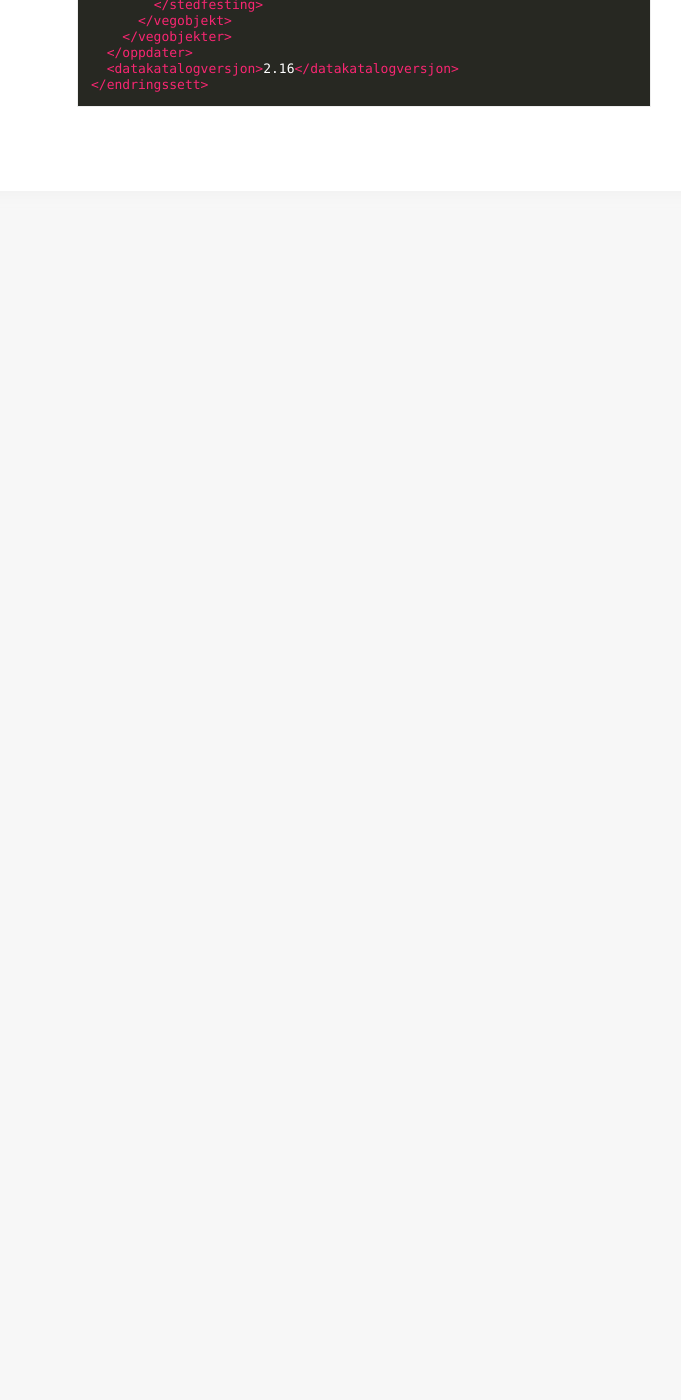
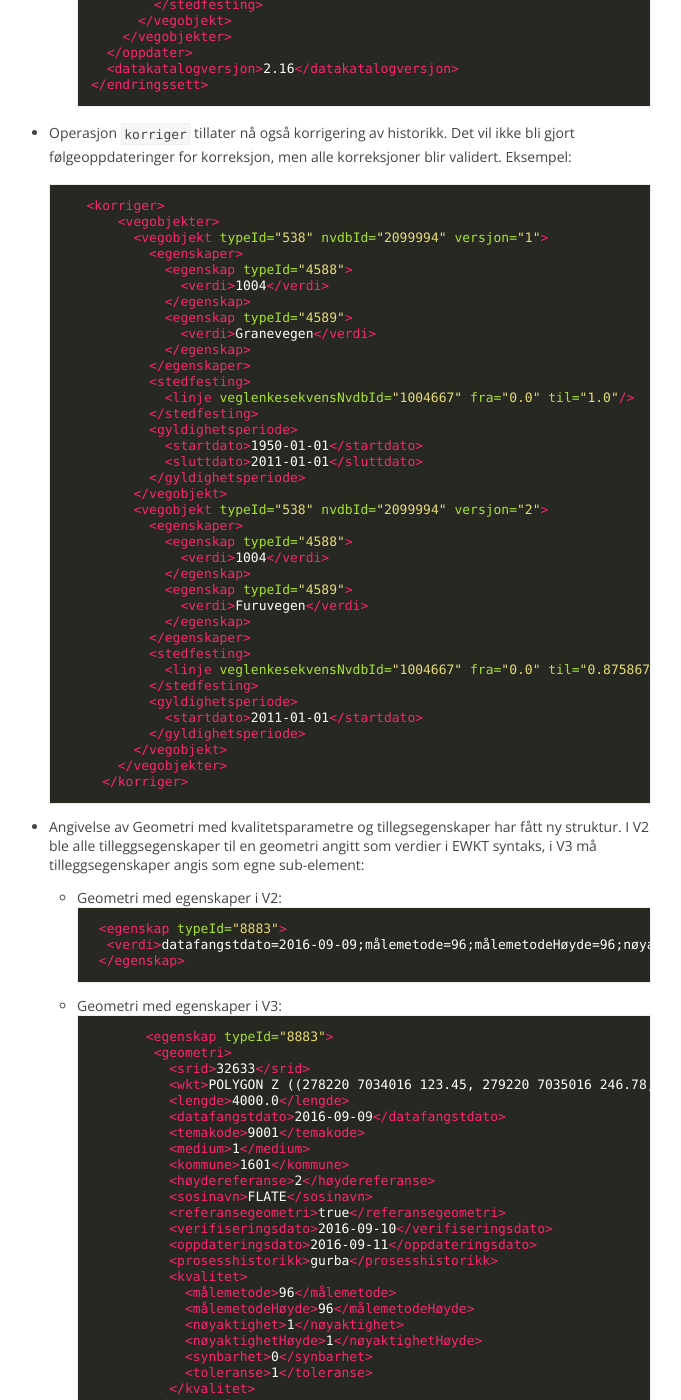
Before and after one commit to nvdb-vegdata/apiskrivdokumentasjon, a Jekyll site: the page built from apiskrivv3.md, in a window 1280 px wide and 1400 px high, scrolled down 2243 px. Shown: the whole window, without its empty margins (444-1125 px from the left). Built offline with Jekyll 4.4.1, drawn with Linux system fonts in a browser that asks for light colours; our own code applies the rules of GitHub Pages for plain Markdown files; before the commit the page ends 2504 px from its top, so only the background shows below that; some of the changed text lies outside the part shown.

Commit message:
Update apiskrivv3.md

````diff
--- a/apiskrivv3.md
+++ b/apiskrivv3.md
@@ -83,3 +83,115 @@ Skjemaet for endringssett har nå en ny og utvidet struktur. [Ny XSD er tilgjeng
       <datakatalogversjon>2.16</datakatalogversjon>
     </endringssett>
     ```
+
+ * Operasjon `korriger` tillater nå også korrigering av historikk. Det vil ikke bli gjort følgeoppdateringer for korreksjon, men alle korreksjoner blir validert. Eksempel:
+
+    ```xml
+      <korriger>
+          <vegobjekter>
+            <vegobjekt typeId="538" nvdbId="2099994" versjon="1">
+              <egenskaper>
+                <egenskap typeId="4588">
+                  <verdi>1004</verdi>
+                </egenskap>
+                <egenskap typeId="4589">
+                  <verdi>Granevegen</verdi>
+                </egenskap>
+              </egenskaper>
+              <stedfesting>
+                <linje veglenkesekvensNvdbId="1004667" fra="0.0" til="1.0"/>
+              </stedfesting>
+              <gyldighetsperiode>
+                <startdato>1950-01-01</startdato>
+                <sluttdato>2011-01-01</sluttdato>
+              </gyldighetsperiode>
+            </vegobjekt>
+            <vegobjekt typeId="538" nvdbId="2099994" versjon="2">
+              <egenskaper>
+                <egenskap typeId="4588">
+                  <verdi>1004</verdi>
+                </egenskap>
+                <egenskap typeId="4589">
+                  <verdi>Furuvegen</verdi>
+                </egenskap>
+              </egenskaper>
+              <stedfesting>
+                <linje veglenkesekvensNvdbId="1004667" fra="0.0" til="0.875867839535678"/>
+              </stedfesting>
+              <gyldighetsperiode>
+                <startdato>2011-01-01</startdato>
+              </gyldighetsperiode>
+            </vegobjekt>
+          </vegobjekter>
+        </korriger>
+      ```
+
+* Angivelse av Geometri med kvalitetsparametre og tillegsegenskaper har fått ny struktur. I V2 ble alle tilleggsegenskaper til en geometri angitt som verdier i EWKT syntaks, i V3 må tilleggsegenskaper angis som egne sub-element:
+  * Geometri med egenskaper i V2:
+  ```xml
+     <egenskap typeId="8883">
+      <verdi>datafangstdato=2016-09-09;målemetode=96;målemetodeHøyde=96;nøyaktighet=1;nøyaktighetHøyde=1;synbarhet=0;maksimaltAvvik=1;temakode=9001;medium=1;sosinavn=FLATE;kommune=1601;verifiseringsdato=2016-09-10;oppdateringsdato=2016-09-11;høydereferanse=2;referansegeometri=1;srid=32633;POLYGON Z ((278220 7034016 123.45, 279220 7035016 246.78, 270220 7036016 226.78, 278220 7034016 123.45))</verdi>
+     </egenskap>
+  ```
+  * Geometri med egenskaper i V3:
+  ```xml
+           <egenskap typeId="8883">
+            <geometri>
+              <srid>32633</srid>
+              <wkt>POLYGON Z ((278220 7034016 123.45, 279220 7035016 246.78, 270220 7036016 226.78, 278220 7034016 123.45))</wkt>
+              <lengde>4000.0</lengde>
+              <datafangstdato>2016-09-09</datafangstdato>
+              <temakode>9001</temakode>
+              <medium>1</medium>
+              <kommune>1601</kommune>
+              <høydereferanse>2</høydereferanse>
+              <sosinavn>FLATE</sosinavn>
+              <referansegeometri>true</referansegeometri>
+              <verifiseringsdato>2016-09-10</verifiseringsdato>
+              <oppdateringsdato>2016-09-11</oppdateringsdato>
+              <prosesshistorikk>gurba</prosesshistorikk>
+              <kvalitet>
+                <målemetode>96</målemetode>
+                <målemetodeHøyde>96</målemetodeHøyde>
+                <nøyaktighet>1</nøyaktighet>
+                <nøyaktighetHøyde>1</nøyaktighetHøyde>
+                <synbarhet>0</synbarhet>
+                <toleranse>1</toleranse>
+              </kvalitet>
+            </geometri>
+          </egenskap>
+   ```
+
+* Operasjon `slett` heter nå `lukk` og har fått ny struktur. V2-attributten `kaskadeSletting` er nå et sub-element: `kaskadelukking`. I tillegg må en eksplisitt `lukkedato` angis, også i et eget sub-element. Begge deler må angis (påkrevd):
+  * V2 - operasjon slett:
+  ```xml
+    <slett>
+      <vegObjekter>
+        <vegObjekt typeId="3" nvdbId="91610862" versjon="1" kaskadeSletting="JA"/>
+      </vegObjekter>
+   </slett>
+  ```
+  * V3 - operasjon lukk:
+  ```xml
+    <lukk>
+    <vegobjekter>
+      <vegobjekt typeId="3" nvdbId="91610862" versjon="1">
+        <lukkedato>2013-10-29</lukkedato>
+        <kaskadelukking>JA</kaskadelukking>
+      </vegobjekt>
+    </vegobjekter>
+  </lukk>
+  ```
+
+
+### Nye elementer i V3
+* Klienten kan angi egen, valgri kontekst-informasjon som tekst i endringssettet:
+  ```xml
+    <kontekst><![CDATA[<HEI></HEI>]]></kontekst>
+  ```
+
+* Status og Resultat har fått nye element og utvidet innhold
+ * Apiversjon - Angir hvilken versjon av APISKRIV endringssettet ble sendt inn med
+ * OppdragsID - Identifiserer den resulterende transaksjonen i NVDB som endringssettet førte til
+ * Nye venteårsaker og avvist-årsaker
+ * Oppdatert liste av tilbakemeldingene: `feil`, `advarsel` og `notabene`
````
Also changed, not shown: other parts of apiskrivv3.md (+2 -2 lines).
